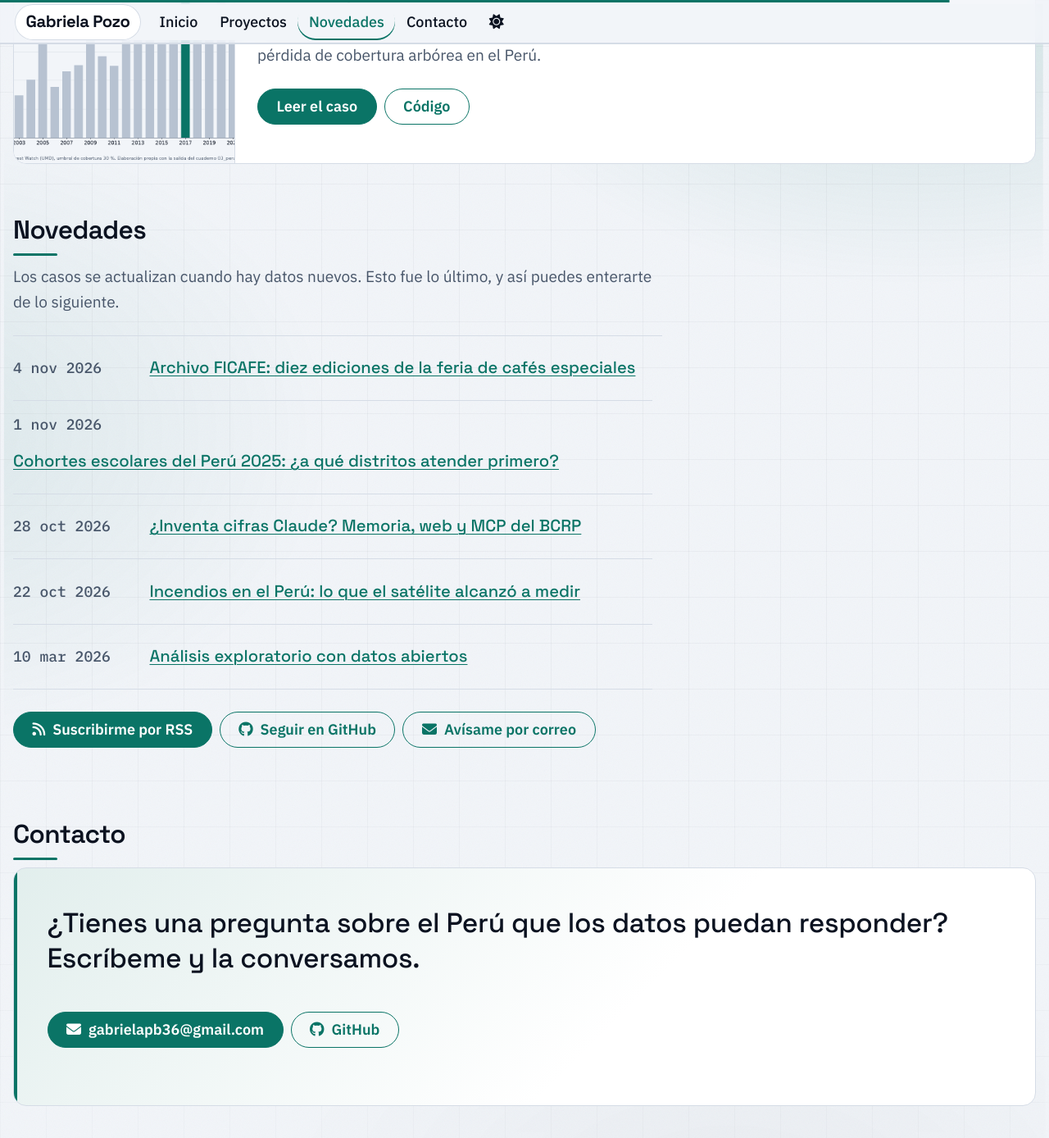
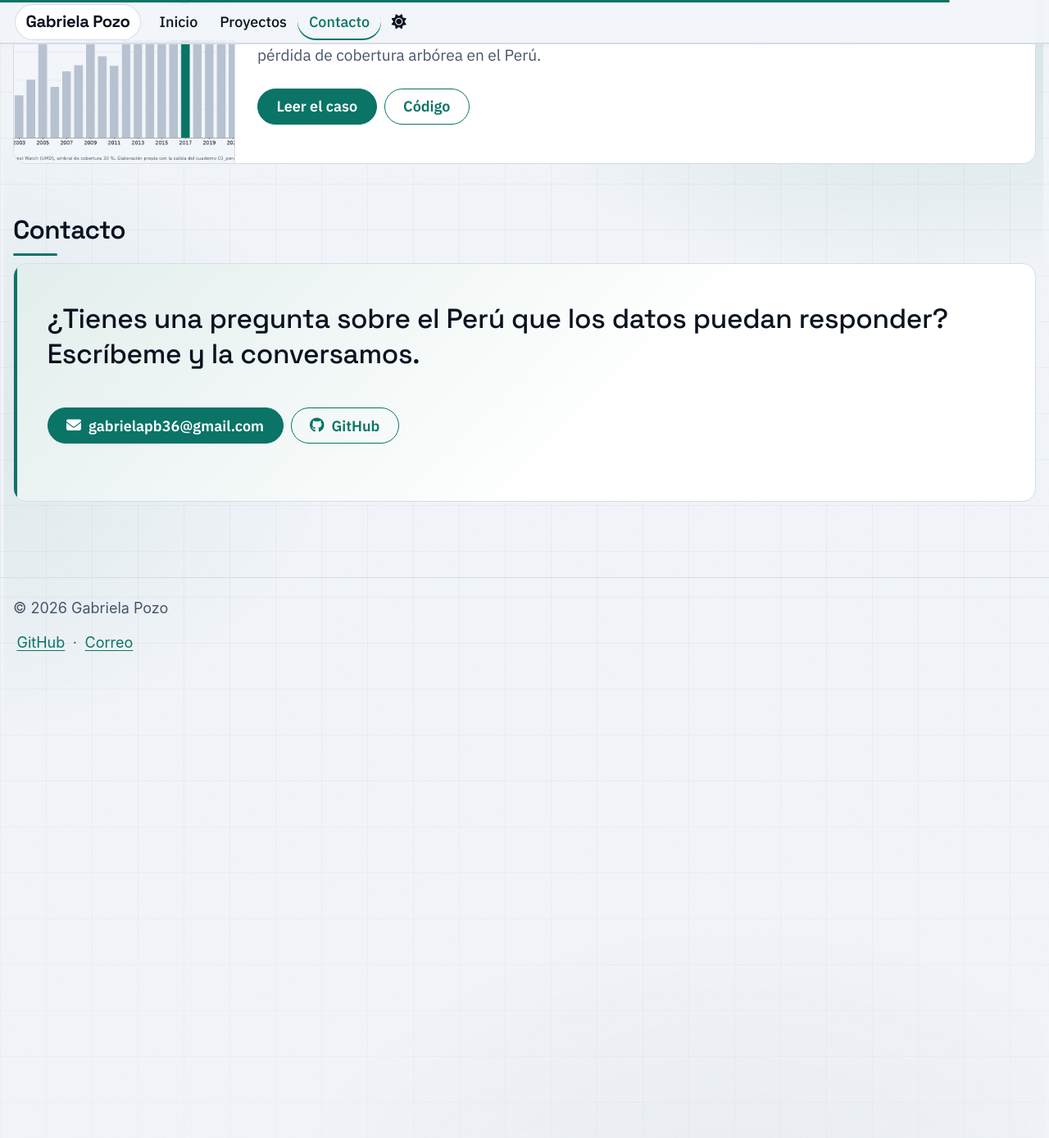
Before and after one commit to gabriela-pozo/gabriela-pozo.github.io, a Jekyll site: the page built from _pages/about.md, in a window 1280 px wide and 1400 px high, scrolled down 3529 px. Shown: the top 1388 px of the window at 82% size. Built offline with Jekyll 4.4.1, drawn with Linux system fonts in a browser that asks for light colours; a script bundle is joined from its source files by our own code; after the commit the page ends 4562 px from its top, so only the background shows below that.

Commit message:
Quitar la sección Novedades
Co-Authored-By: Claude Sonnet 5.5 <noreply@anthropic.com>

```diff
--- a/_data/navigation.yml
+++ b/_data/navigation.yml
@@ -8,8 +8,5 @@ main:
   - title: "Proyectos"
     url: /#proyectos
 
-  - title: "Novedades"
-    url: /#novedades
-
   - title: "Contacto"
     url: /#contacto
--- a/_pages/about.md
+++ b/_pages/about.md
@@ -54,25 +54,6 @@ redirect_from:
   </div>
 </section>
 
-<section id="novedades" class="section" aria-labelledby="t-novedades">
-  <h2 id="t-novedades" class="section__title">Novedades</h2>
-  <p class="home-lead">Los casos se actualizan cuando hay datos nuevos. Esto fue lo último, y así puedes enterarte de lo siguiente.</p>
-  <ol class="news">
-    {%- assign recientes = site.portfolio | sort: "date" | reverse -%}
-    {%- for p in recientes -%}
-    <li>
-      <time datetime="{{ p.date | date: '%Y-%m-%d' }}">{% include fecha.html d=p.date corta=true %}</time>
-      <a href="{{ p.url | prepend: site.baseurl }}">{{ p.title }}</a>
-    </li>
-    {%- endfor -%}
-  </ol>
-  <p class="subscribe">
-    <a class="btn" href="{{ '/publicaciones.xml' | prepend: site.baseurl }}"><i class="fa-solid fa-rss" aria-hidden="true"></i> Suscribirme por RSS</a>
-    <a class="btn btn--outline" href="https://github.com/{{ site.author.github }}" rel="noopener"><i class="fa-brands fa-github" aria-hidden="true"></i> Seguir en GitHub</a>
-    <a class="btn btn--outline" href="mailto:{{ site.author.email }}?subject=Av%C3%ADsame%20de%20nuevas%20publicaciones"><i class="fa-solid fa-envelope" aria-hidden="true"></i> Avísame por correo</a>
-  </p>
-</section>
-
 <section id="contacto" class="section" aria-labelledby="t-contacto">
   <h2 id="t-contacto" class="section__title">Contacto</h2>
   <div class="contact">
```
